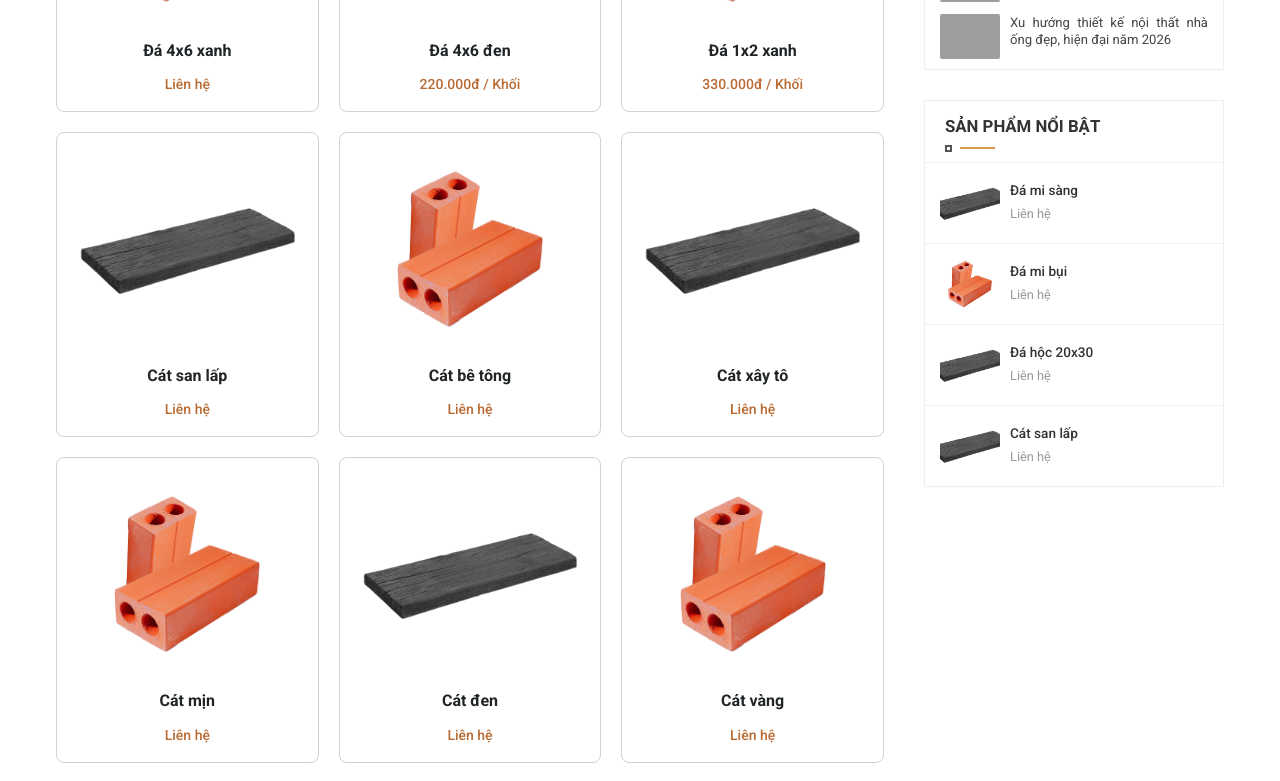
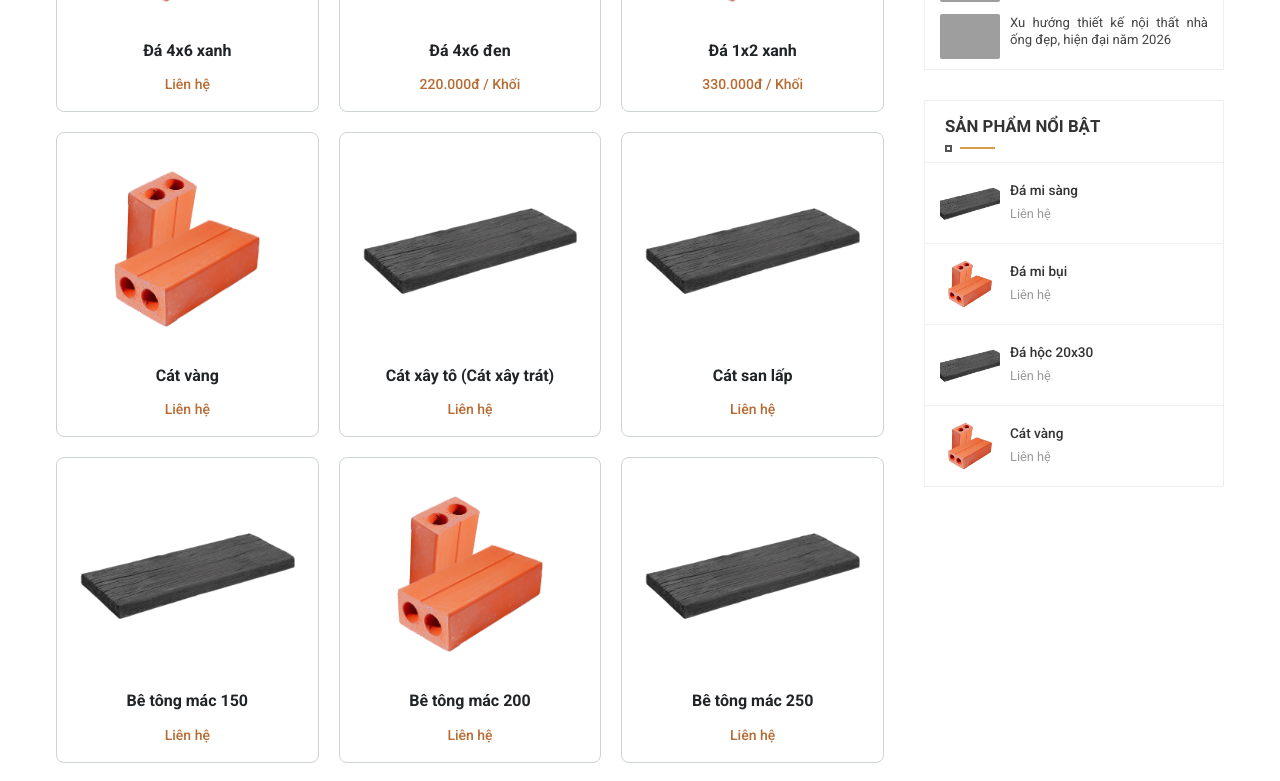
Before and after one commit to bladeonfire2402/VLXD, a Next.js app: page /san-pham in a window 1280 px wide. Shown: the part 880-1661 px from the top of the page. Built offline with nearby package versions, Linux system fonts and the light colour scheme; grey boxes are pictures that could not be loaded.

Commit message:
data slide

```diff
--- a/src/components/shared/ui/ProductCard/index.tsx
+++ b/src/components/shared/ui/ProductCard/index.tsx
@@ -19,7 +19,7 @@ interface ProductCardProps {
 
 const ProductCard: React.FC<ProductCardProps> = ({ product, onClickAction }) => {
   return (
-    <Link href={RouteManager.productDetail(product.categorySlug, product.slug)} style={{ textDecoration: 'none' }}>
+    <Link href={RouteManager.productDetail(product.categorySlug, product.slug)} style={{ textDecoration: 'none', height: '100%', display: 'block' }}>
       <CardWrapper>
         <ImageContainer>
           <ProductImage
--- a/src/components/shared/ui/ProductCard/styles.ts
+++ b/src/components/shared/ui/ProductCard/styles.ts
@@ -12,6 +12,7 @@ export const CardWrapper = styled.div`
   transition: transform 0.3s ease, box-shadow 0.3s ease;
   border-radius: 8px;
   cursor: pointer;
+  height: 100%;
 
   &:hover {
     transform: translateY(-4px);
@@ -51,4 +52,5 @@ export const ActionText = styled.span`
   cursor: pointer;
   font-weight: 500;
   transition: color 0.2s ease;
+  margin-top: auto;
 `;
--- a/src/constants/data.ts
+++ b/src/constants/data.ts
@@ -48,12 +48,9 @@ export const MOCK_DA_XAY_DUNG: Product[] = [
 
 // === CÁT XÂY DỰNG ===
 export const MOCK_CAT_XAY_DUNG: Product[] = [
-  { id: 'cat-1', slug: 'cat-san-lap', categorySlug: CategoryType.CAT_XAY_DUNG, name: 'Cát san lấp', thumbnail: AssetManagers.products.gachCui, images: [AssetManagers.products.gachCui, AssetManagers.products.gachNgoi], details: 'Cát san lấp dùng cho các công trình san lấp mặt bằng, nền móng.', tags: ['cát san lấp', 'cát xây dựng'], category: 'Cát xây dựng' },
-  { id: 'cat-2', slug: 'cat-be-tong', categorySlug: CategoryType.CAT_XAY_DUNG, name: 'Cát bê tông', thumbnail: AssetManagers.products.gachNgoi, images: [AssetManagers.products.gachNgoi, AssetManagers.products.gachCui], details: 'Cát bê tông chất lượng cao dùng cho trộn bê tông.', tags: ['cát bê tông', 'cát xây dựng'], category: 'Cát xây dựng' },
-  { id: 'cat-3', slug: 'cat-xay-to', categorySlug: CategoryType.CAT_XAY_DUNG, name: 'Cát xây tô', thumbnail: AssetManagers.products.gachCui, images: [AssetManagers.products.gachCui, AssetManagers.products.gachNgoi], details: 'Cát xây tô mịn, sạch, dùng cho xây tô tường.', tags: ['cát xây tô', 'cát mịn'], category: 'Cát xây dựng' },
-  { id: 'cat-4', slug: 'cat-min', categorySlug: CategoryType.CAT_XAY_DUNG, name: 'Cát mịn', thumbnail: AssetManagers.products.gachNgoi, images: [AssetManagers.products.gachNgoi, AssetManagers.products.gachCui], details: 'Cát mịn dùng cho tô trát, hoàn thiện bề mặt.', tags: ['cát mịn'], category: 'Cát xây dựng' },
-  { id: 'cat-5', slug: 'cat-den', categorySlug: CategoryType.CAT_XAY_DUNG, name: 'Cát đen', thumbnail: AssetManagers.products.gachCui, images: [AssetManagers.products.gachCui, AssetManagers.products.gachNgoi], details: 'Cát đen san lấp, giá tốt.', tags: ['cát đen', 'cát san lấp'], category: 'Cát xây dựng' },
-  { id: 'cat-6', slug: 'cat-vang', categorySlug: CategoryType.CAT_XAY_DUNG, name: 'Cát vàng', thumbnail: AssetManagers.products.gachNgoi, images: [AssetManagers.products.gachNgoi, AssetManagers.products.gachCui], details: 'Cát vàng chất lượng cao cho xây dựng.', tags: ['cát vàng'], category: 'Cát xây dựng' },
+  { id: 'cat-1', slug: 'cat-be-tong-cat-vang', categorySlug: CategoryType.CAT_XAY_DUNG, name: 'Cát vàng', thumbnail: AssetManagers.products.gachNgoi, images: [AssetManagers.products.gachNgoi, AssetManagers.products.gachCui], details: 'Đặc điểm: Hạt to, sắc cạnh, sạch, ít tạp chất. Mô-đun độ lớn thường từ 2.0 đến 3.0. Ứng dụng: Chuyên dùng để đổ bê tông cho móng, dầm, cột, sàn và các kết cấu chịu lực lớn khác.', tags: ['cát bê tông', 'cát vàng', 'cát xây dựng'], category: 'Cát xây dựng' },
+  { id: 'cat-2', slug: 'cat-xay-to-cat-xay-trat', categorySlug: CategoryType.CAT_XAY_DUNG, name: 'Cát xây tô (Cát xây trát)', thumbnail: AssetManagers.products.gachCui, images: [AssetManagers.products.gachCui, AssetManagers.products.gachNgoi], details: 'Đặc điểm: Hạt mịn và đều hơn cát bê tông, hàm lượng tạp chất rất ít, sạch. Mô-đun độ lớn thường từ 0.7 đến 1.4. Ứng dụng: Dùng để xây tường gạch và trát (tô) tường tạo bề mặt phẳng mịn trước khi sơn.', tags: ['cát xây tô', 'cát xây trát', 'cát xây dựng'], category: 'Cát xây dựng' },
+  { id: 'cat-3', slug: 'cat-san-lap', categorySlug: CategoryType.CAT_XAY_DUNG, name: 'Cát san lấp', thumbnail: AssetManagers.products.gachCui, images: [AssetManagers.products.gachCui, AssetManagers.products.gachNgoi], details: 'Đặc điểm: Loại cát tự nhiên chưa qua sàng lọc kỹ, lẫn nhiều tạp chất (đất, sỏi nhỏ, bụi). Ứng dụng: Chủ yếu dùng để san lấp nền móng, tạo mặt bằng cho các công trình, nhà xưởng, đường sá nhằm gia cố tầng nền yếu.', tags: ['cát san lấp', 'cát xây dựng'], category: 'Cát xây dựng' },
 ];
 
 // === BÊ TÔNG THƯƠNG PHẨM ===
```
